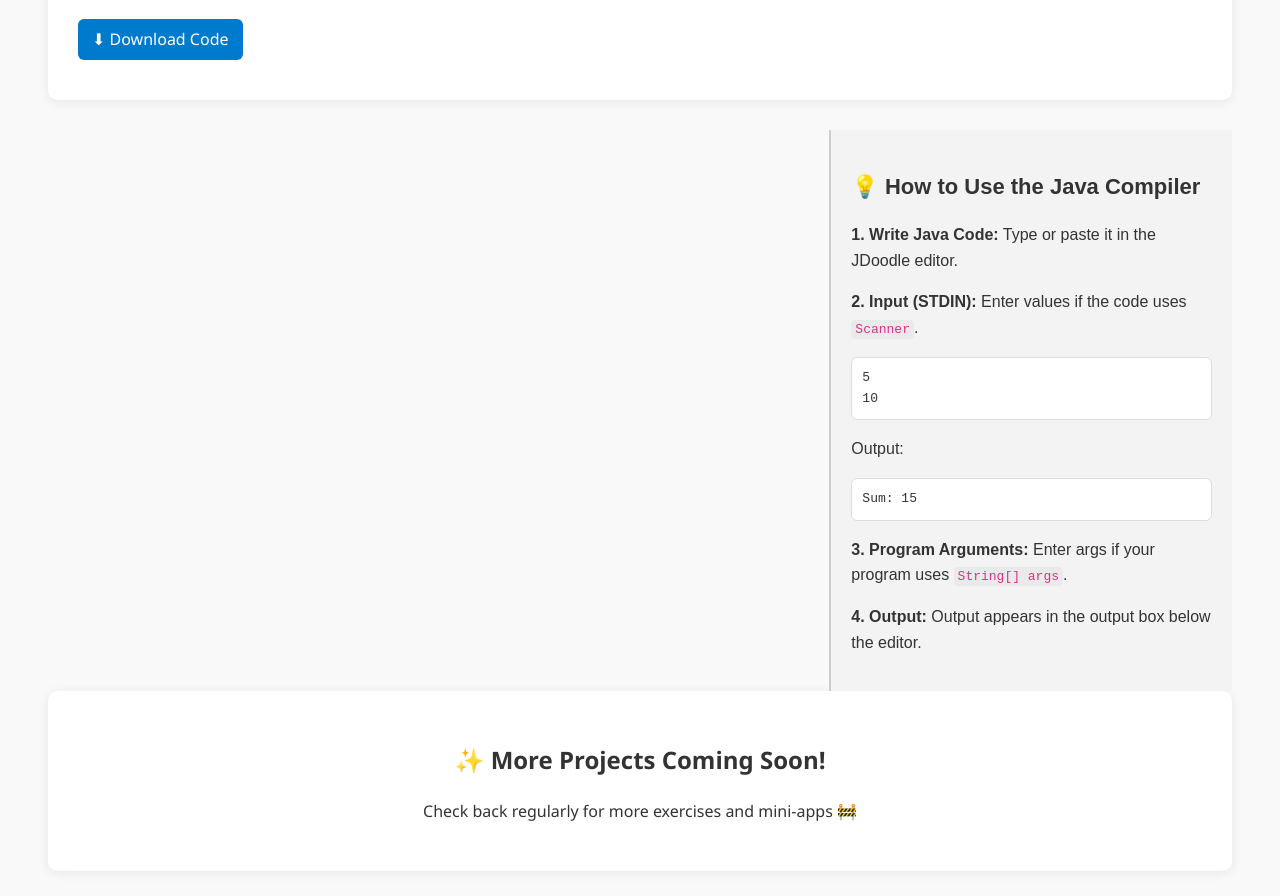
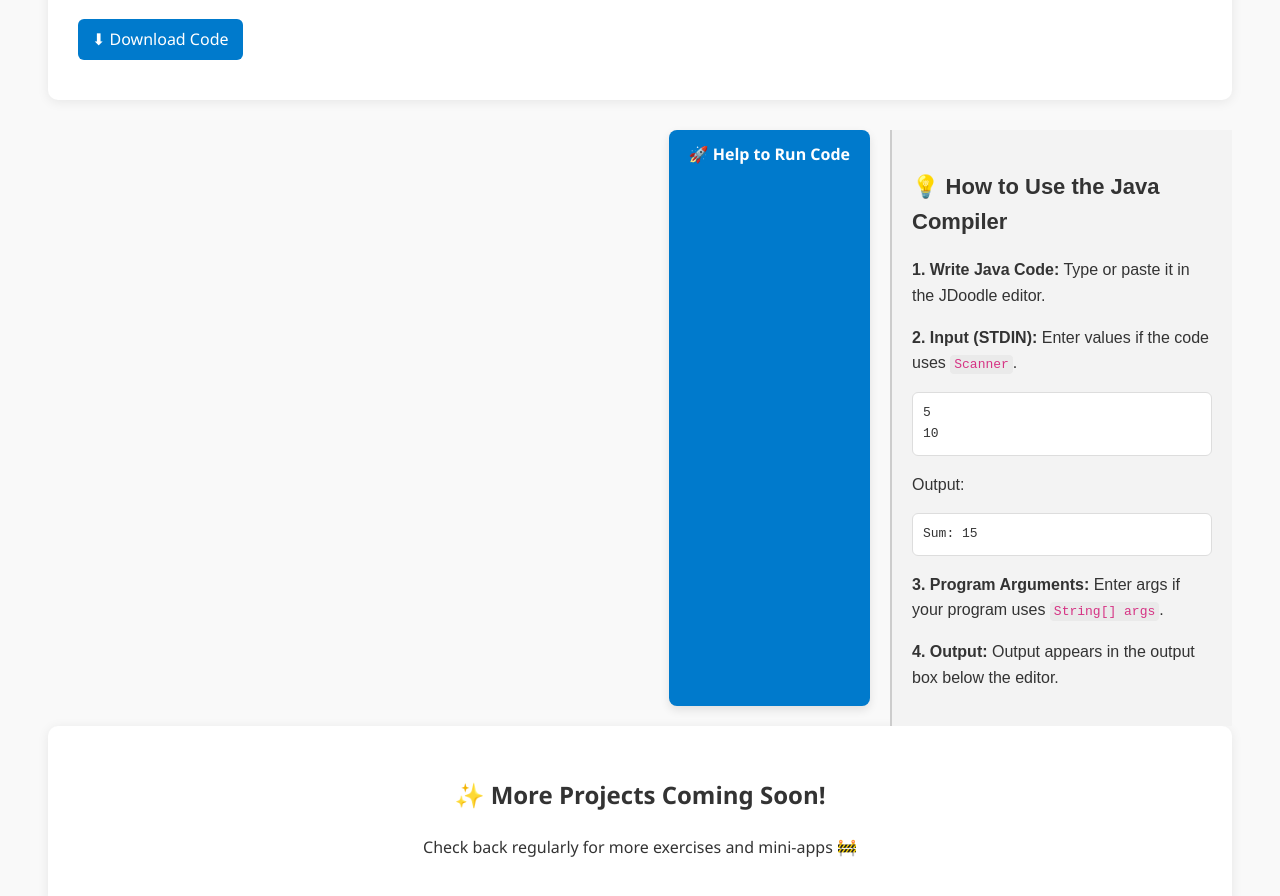
Before and after one commit to amanbalara/Code-Space, a plain HTML site: page projects.html in a window 1280 px wide. Shown: the part 420-1316 px from the top of the page. Drawn offline with Linux system fonts and the light colour scheme.

Commit message:
Update projects.html

```diff
--- a/projects.html
+++ b/projects.html
@@ -173,7 +173,28 @@
         height: 600px;
       }
     }
-  </style>
+
+  /* ...your existing styles above */
+
+  .project-btn {
+    display: inline-block;
+    background-color: var(--link);
+    color: white;
+    padding: 12px 20px;
+    border-radius: 8px;
+    text-decoration: none;
+    font-weight: bold;
+    font-size: 16px;
+    box-shadow: 0 4px 10px rgba(0,0,0,0.1);
+    transition: background 0.3s ease, transform 0.2s ease;
+    margin-bottom: 20px;
+  }
+
+  .project-btn:hover {
+    background-color: #005fa3;
+    transform: scale(1.05);
+  }
+</style>
 </head>
 <body data-theme="light">
   <button class="theme-toggle" onclick="toggleTheme()">🌗 Toggle Theme</button>
@@ -201,6 +222,8 @@
     <div class="jdoodle-container">
       <div data-pym-src="https://www.jdoodle.com/embed/v1/9f87f51fb1918643"></div>
     </div>
+
+ <a href="help.html" class="project-btn">🚀 Help to Run Code</a>
 
     <div class="help-section">
       <h2>💡 How to Use the Java Compiler</h2>
```
